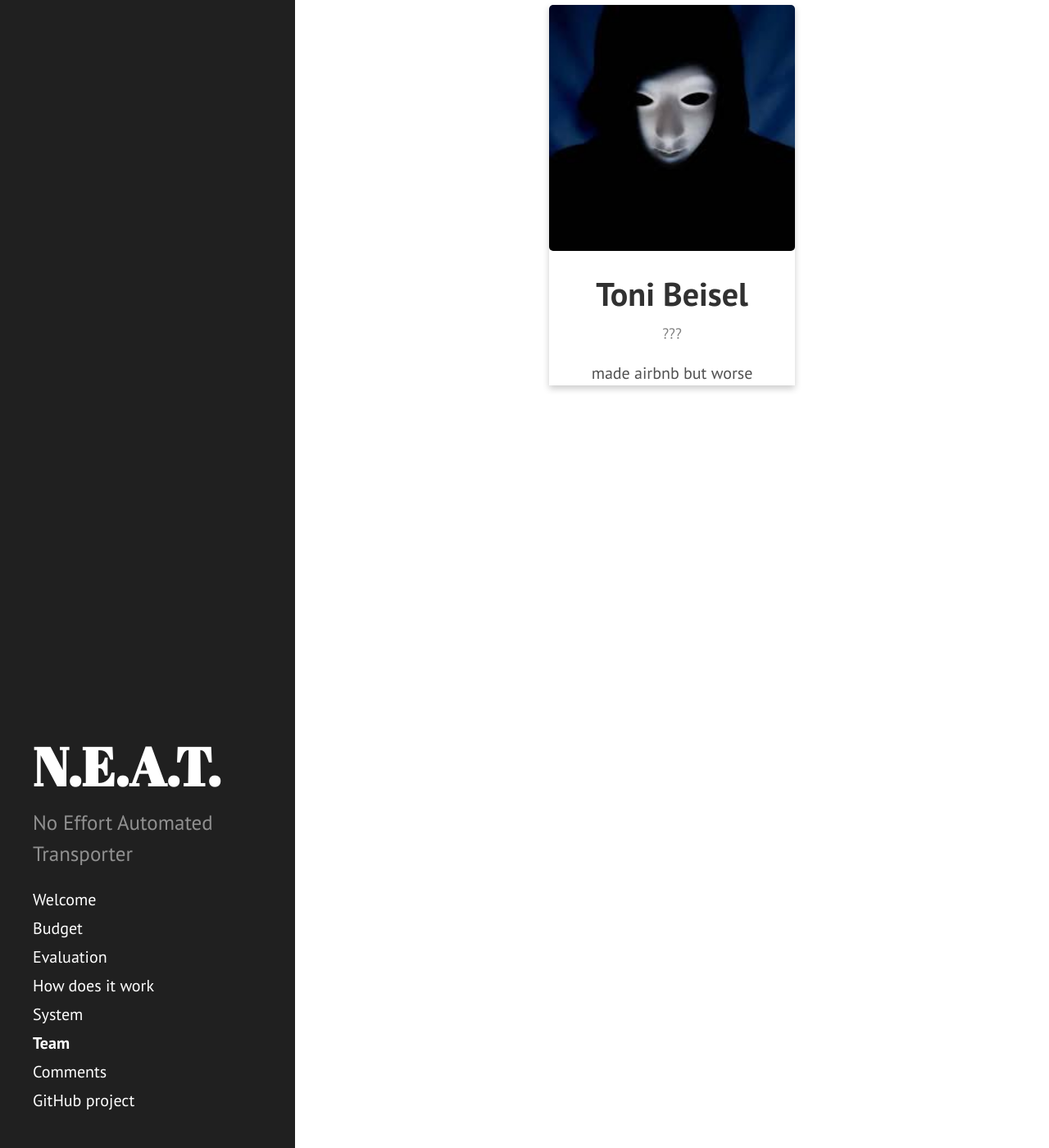
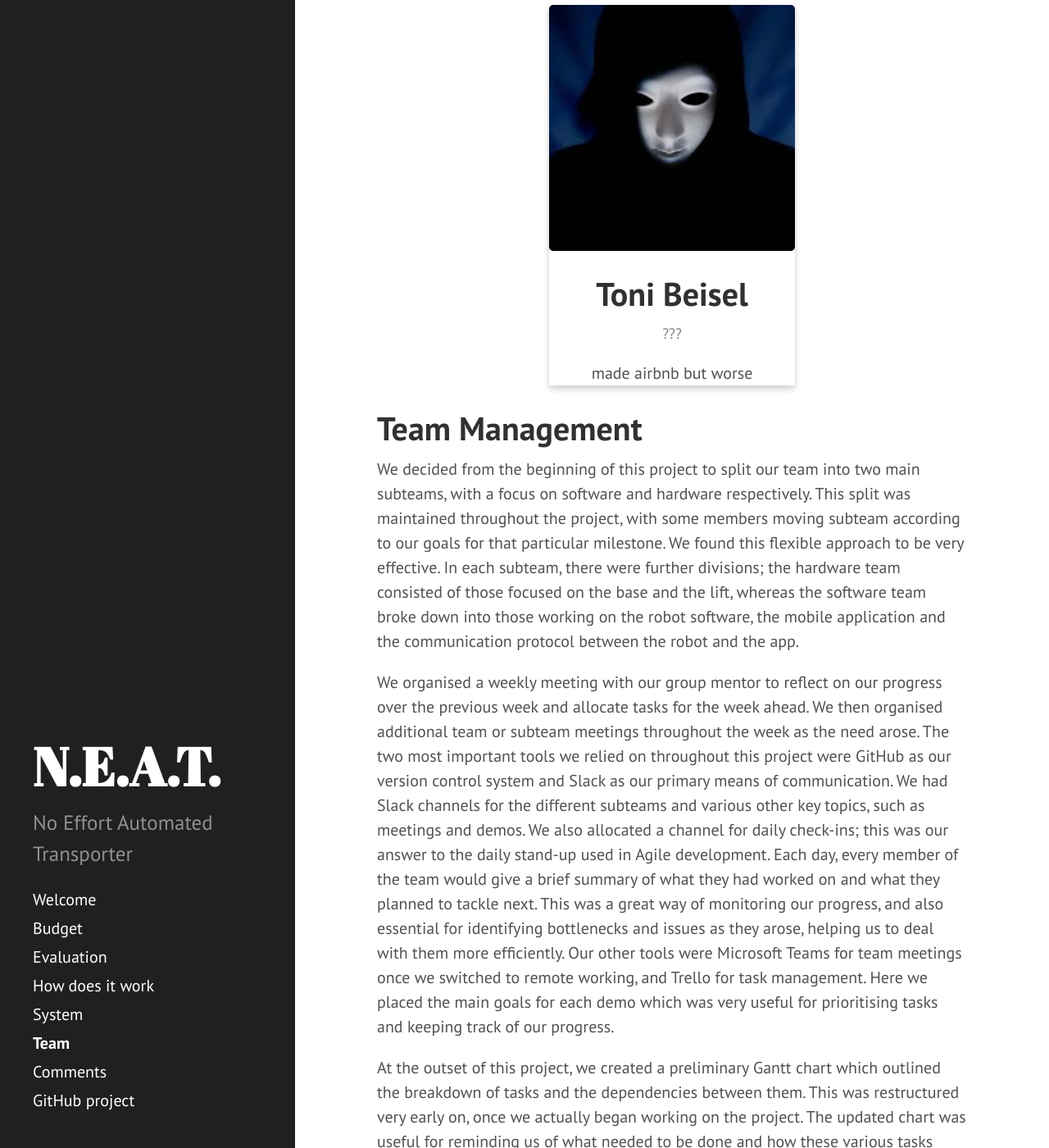
Before and after one commit to okapeng/sdp2020-group2, a Jekyll site: the page built from _pages/team.html, in a window 1280 px wide and 1400 px high, scrolled down 5827 px. Shown: the whole window at 82% size. Built offline with Jekyll 4.4.1, drawn with Linux system fonts in a browser that asks for light colours; some of the changed text lies outside the part shown.

Commit message:
added team management section to team page

```diff
--- a/_pages/team.html
+++ b/_pages/team.html
@@ -70,5 +70,21 @@ permalink: /team/
         <p class="group">???</p>
         <p>made airbnb but worse</p>
     </div>
+    <div>
+        <h1>Team Management</h1>
+        <p>We decided from the beginning of this project to split our team into two main subteams, with a focus on software and hardware respectively. This split was maintained throughout the project, with some members moving subteam according to our goals for that particular milestone. We found this flexible approach to be very effective. In each subteam, there were further divisions; the hardware team consisted of those focused on the base and the lift, whereas the software team broke down into those working on the robot software, the mobile application and the communication protocol between the robot and the app.</p>
+        <p>We organised a weekly meeting with our group mentor to reflect on our progress over the previous week and allocate tasks for the week ahead. We then organised additional team or subteam meetings throughout the week as the need arose. The two most important tools we relied on throughout this project were GitHub as our version control system and Slack as our primary means of communication. We had Slack channels for the different subteams and various other key topics, such as meetings and demos. We also allocated a channel for daily check-ins; this was our answer to the daily stand-up used in Agile development. Each day, every member of the team would give a brief summary of what they had worked on and what they planned to tackle next. This was a great way of monitoring our progress, and also essential for identifying bottlenecks and issues as they arose, helping us to deal with them more efficiently. Our other tools were Microsoft Teams for team meetings once we switched to remote working, and Trello for task management. Here we placed the main goals for each demo which was very useful for prioritising tasks and keeping track of our progress.</p>
+        <p>At the outset of this project, we created a preliminary Gantt chart which outlined the breakdown of tasks and the dependencies between them. This was restructured very early on, once we actually began working on the project. The updated chart was useful for reminding us of what needed to be done and how these various tasks were related to one another.</p>
+        <div>
+            <fig style="width:45%; float: left; margin-right: 5px;">
+                <img src="/images/Gantt_chart_final.png" alt="initial gantt">
+                <figcaption>Our initial Gantt chart, Jan 24th.</figcaption>
+            </fig>
+            <fig style="width:45%; float: right;">
+                <img src="/images/updated_gantt.png" alt="updated gantt">
+                <figcaption>Our updated Gantt chart, Feb 5th.</figcaption>
+            </fig>
+        </div>
+    </div>
 </body>
 </html>
```
Also changed, not shown: images/Gantt_chart_final.png (added), images/updated_gantt.png (added).
